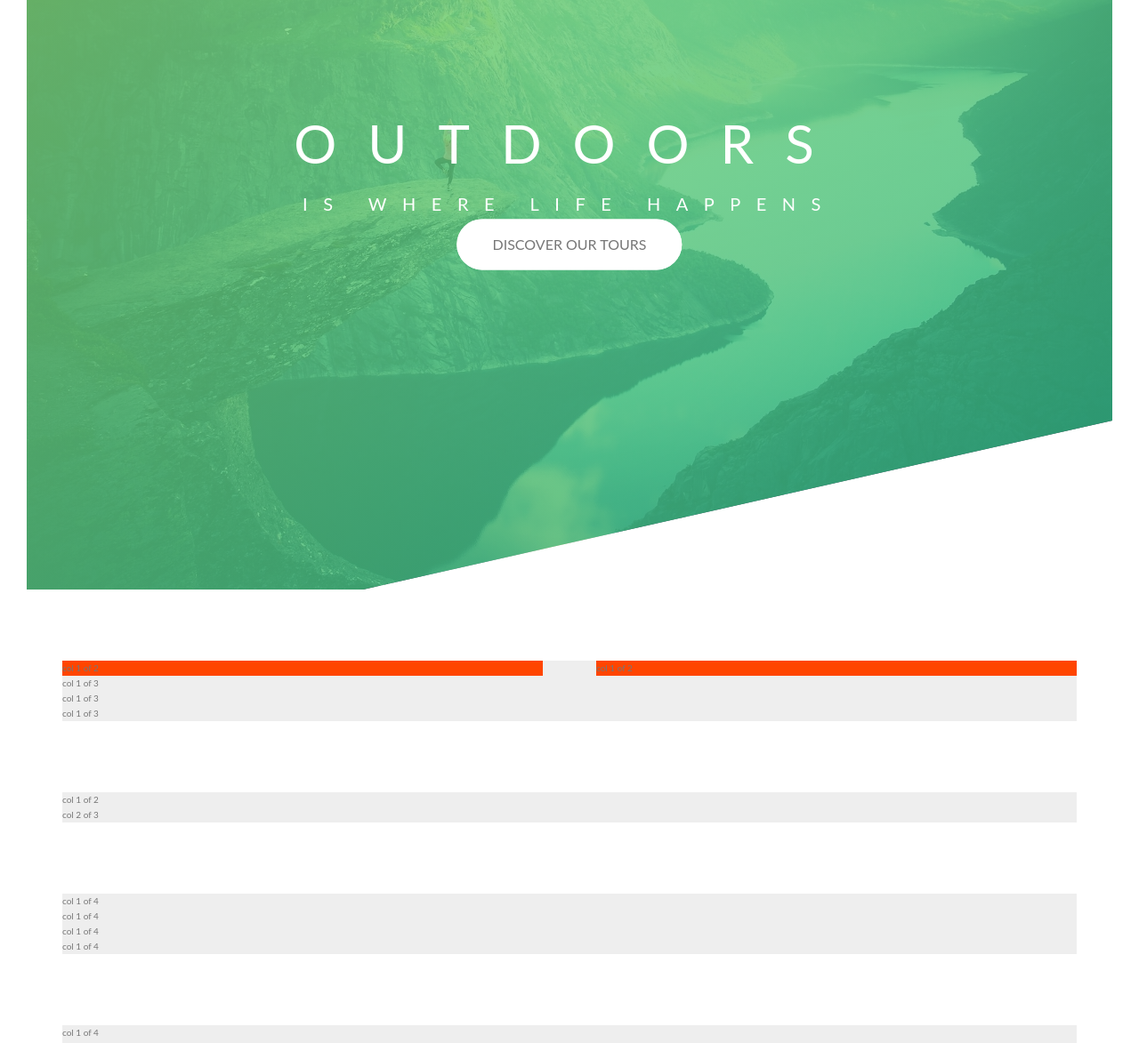
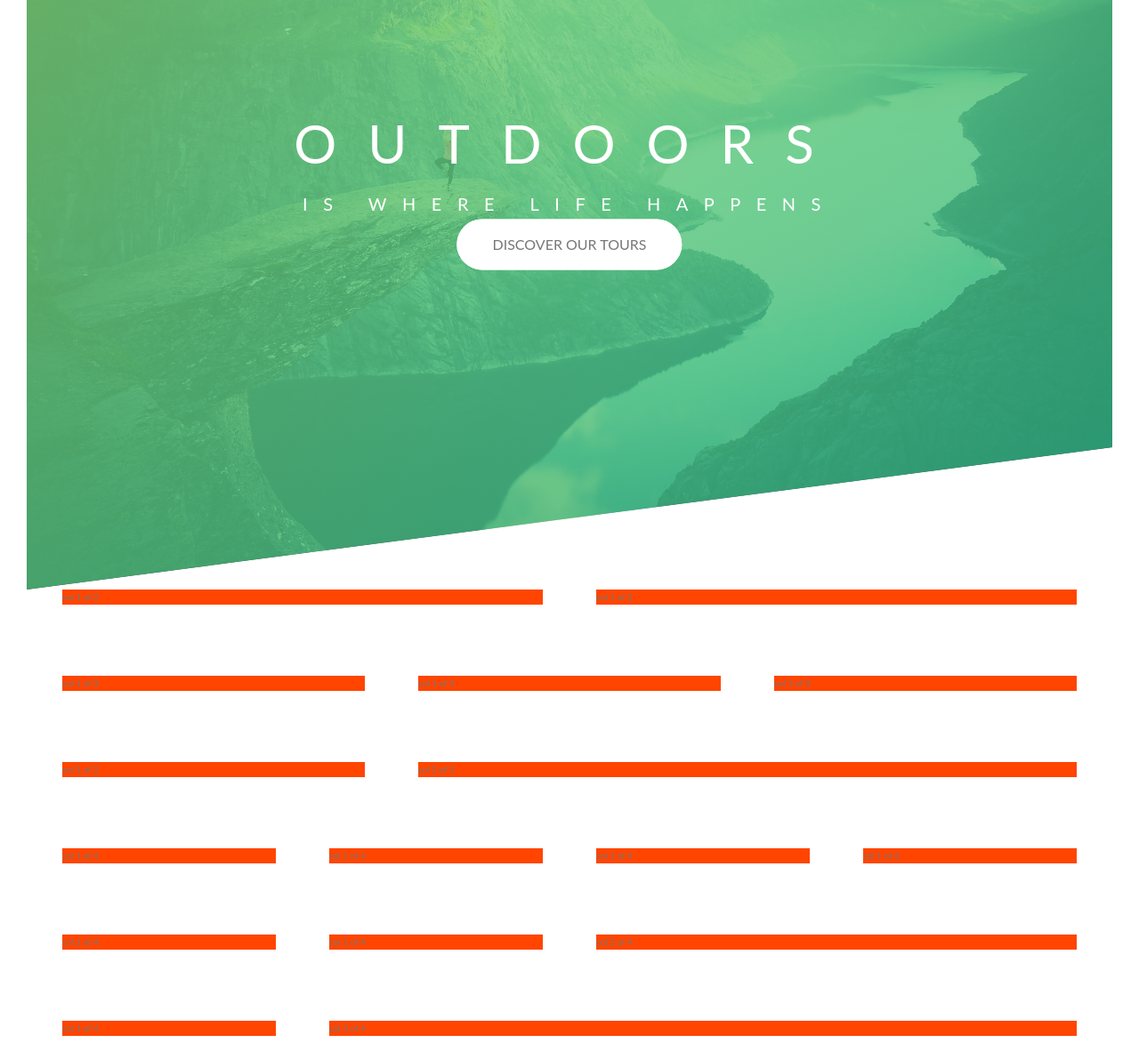
Before and after one commit to kazemzadeh1983/Natours, a website: page index.html in a window 1280 px wide. Shown: the part 127-1300 px from the top of the page at 89% size. Drawn offline with Linux system fonts and the light colour scheme.

Commit message:
complete grid.scss

```diff
--- a/sass/abstracts/_mixins.scss
+++ b/sass/abstracts/_mixins.scss
@@ -3,9 +3,6 @@
         content: "";
         display: table;
         clear: both;
-
-
-
     }
 
 }
--- a/sass/layout/_grid.scss
+++ b/sass/layout/_grid.scss
@@ -1,28 +1,46 @@
-.row{
-    max-width : $grid-width;
-    background-color: #eee;
-    margin:0 auto ;
+.row {
+    max-width: $grid-width;
+    margin: 0 auto;
 
 
-    &:not(:last-child){
-
+    &:not(:last-child) {
         margin-bottom: $gutter-vertical;
     }
 
     @include clearfix;
 
+    [class^="col-"] {
+        float: left;
+        background-color: orangered;
 
-    .col-1-of-2{
-        width: calc((100% - #{$gutter_horizontal})/2);
-        background-color: orangered;
-        float: left;
-
-
-        &:not(:last-child){
-            margin-right: $gutter_horizontal;
+        &:not(:last-child) {
+            margin-right: $gutter-horizontal;
         }
     }
 
+    .col-1-of-2 {
+        width: calc((100% - #{$gutter-horizontal}) / 2);
 
+    }
+
+    .col-1-of-3 {
+        width: calc((100% - 2 * #{$gutter-horizontal}) / 3);
+    }
+
+    .col-2-of-3 {
+        width: calc(2 * ((100% - 2 * #{$gutter-horizontal}) / 3) + #{$gutter-horizontal});
+    }
+
+    .col-1-of-4 {
+        width: calc((100% - 3 * #{$gutter-horizontal}) / 4);
+    }
+
+    .col-2-of-4 {
+        width: calc(2 * ((100% - 3 * #{$gutter-horizontal}) / 4) + #{$gutter-horizontal});
+    }
+
+    .col-3-of-4 {
+        width: calc(3 * ((100% - 3 * #{$gutter-horizontal}) / 4) + 2 * #{$gutter-horizontal});
+    }
 
 }
--- a/sass/layout/_header.scss
+++ b/sass/layout/_header.scss
@@ -3,7 +3,8 @@
     background-image: linear-gradient(to right bottom,rgba($color-primary-light,0.8),rgba($color-primary-dark,0.8)),url(../img/hero.jpg);
     background-size: cover;
     background-position: top;
-    clip-path: polygon(0 0, 100% 0, 100% 75%, 31% 100%, 31% 100%, 0 100%, 0% 50%);
+    -webkit-clip-path: polygon(0 0, 100% 0, 100% 75vh, 0 100%);
+    clip-path: polygon(0 0, 100% 0, 100% 75vh, 0 100%);
     position: relative;
 
     &__logo-box{
--- a/sass/main.scss
+++ b/sass/main.scss
@@ -7,9 +7,13 @@
 @import "base/base";
 @import "base/typography";
 @import "base/utilities";
+@import "base/typography";
 
 @import "pages/home";
+
+
 @import "components/buttons";
+
+
 @import "layout/header";
-@import "base/typography";
 @import "layout/grid";
```
Also changed, not shown: css/style.css.
